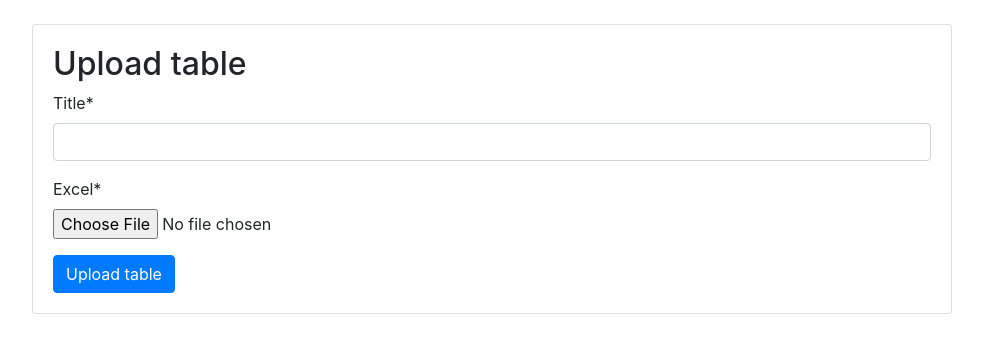
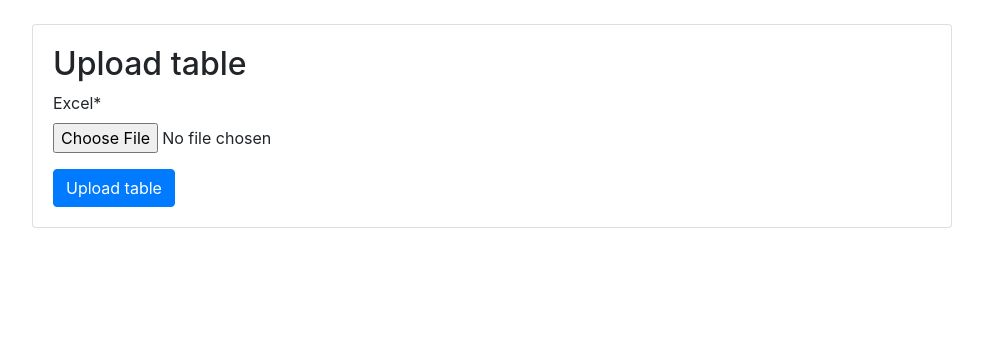
Before and after one commit to oldevgeny/excel-sheets-to-django, a Django app: page /upload/ in a window 1280 px wide. Shown: the part 56-409 px from the top of the page, without its empty margins (148-1131 px from the left). Run offline with Django 3.2, Linux system fonts and the light colour scheme; some libraries are stand-ins or nearby versions.

Commit message:
Removing unnecessary functionality

```diff
--- a/MyApp/input_tables/forms.py
+++ b/MyApp/input_tables/forms.py
@@ -6,4 +6,4 @@ from .models import Table
 class TableForm(forms.ModelForm):
     class Meta:
         model = Table
-        fields = ('title', 'excel')
+        fields = ('excel',)
--- a/MyApp/input_tables/models.py
+++ b/MyApp/input_tables/models.py
@@ -2,12 +2,8 @@ from django.db import models
 
 
 class Table(models.Model):
-    title = models.CharField(max_length=100)
     time = models.DateTimeField(auto_now=True, verbose_name="Uploading date")
     excel = models.FileField(upload_to='tables/excels/')
-
-    def __str__(self):
-        return self.title
 
     def delete(self, *args, **kwargs):
         self.excel.delete()
--- a/MyApp/input_tables/templates/table_list.html
+++ b/MyApp/input_tables/templates/table_list.html
@@ -8,7 +8,6 @@
   <table class="table mb-0">
     <thead>
       <tr>
-        <th>Title</th>
         <th>Uploading time</th>
         <th>Download</th>
         <th>Delete</th>
@@ -17,7 +16,6 @@
     <tbody>
       {% for table in tables %}
         <tr>
-          <td>{{ table.title }}</td>
           <td>{{ table.time }}</td>
           <td>
             <a href="{{ table.excel.url }}" class="btn btn-primary btn-sm" target="_blank">
```
Also changed, not shown: MyApp/db.sqlite3, MyApp/input_tables/migrations/0005_auto_20210524_1426.py (added), 10 other files.
